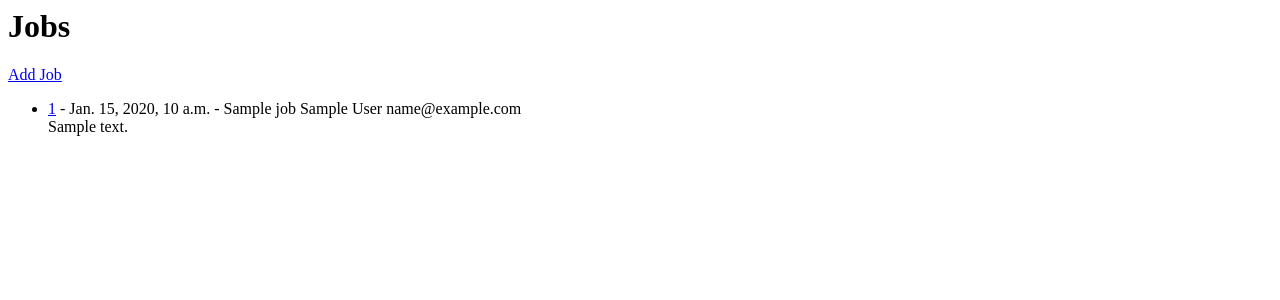
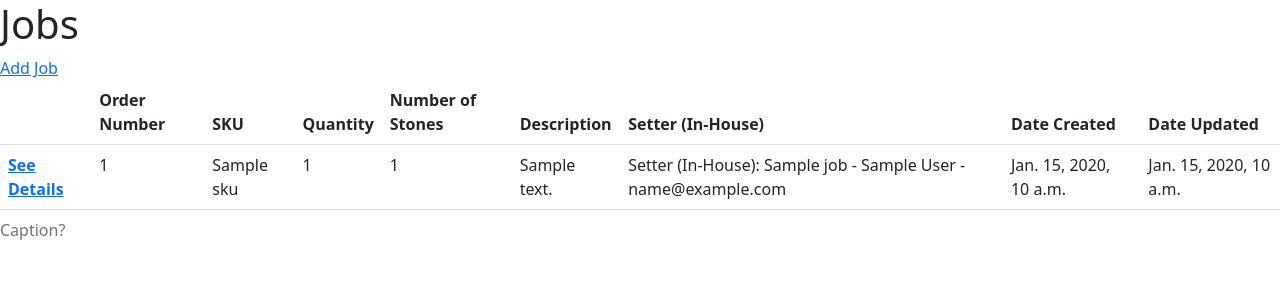
Before and after one commit to alba-molina-nyc/production_tracking_system, a Django app: template asystem/thetracker/templates/home.html in a window 1280 px wide. Shown: the top 300 px of the page. Run offline with Django 4.2, Linux system fonts and the light colour scheme; the template is opened without the code that fills it: most values are stand-ins (such as "Sample title", 1, 10 or a date in 2020).

Commit message:
uses bootstrap to fix the table of jobs a bit

```diff
--- a/asystem/thetracker/templates/add_job.html
+++ b/asystem/thetracker/templates/add_job.html
@@ -1,7 +1,11 @@
+{% extends 'base.html' %} {% block content %}
+
 <h1>Add Job</h1>
+<a href="{% url 'home'%}">Jobs List</a>
 
 <form method="POST">
     {% csrf_token %}
-    {{ form.as_p }}
+    {{ form.as_table }}
     <button>Add Job</button>
 </form>
+{% endblock %}
--- /dev/null
+++ b/asystem/thetracker/templates/base.html
@@ -0,0 +1,20 @@
+<!DOCTYPE html>
+<html lang="en">
+<head>
+    <meta charset="UTF-8">
+    <meta http-equiv="X-UA-Compatible" content="IE=edge">
+    <meta name="viewport" content="width=device-width, initial-scale=1.0">
+    <!-- Bootstrap CSS -->
+    <link rel="stylesheet" href="https://cdn.jsdelivr.net/npm/bootstrap@5.2.0-beta1/dist/css/bootstrap.min.css">
+    <title>Production Tracking System</title>
+</head>
+<body>
+
+    {% block content %}
+
+    {% endblock %}
+
+    <script src="https://cdn.jsdelivr.net/npm/bootstrap@5.2.0-beta1/dist/js/bootstrap.bundle.min.js"></script>
+
+</body>
+</html>
--- a/asystem/thetracker/templates/home.html
+++ b/asystem/thetracker/templates/home.html
@@ -1,15 +1,44 @@
+{% extends 'base.html' %} {% block content %}
 <h1>Jobs</h1>
-
 <a href="{% url 'add-job'%}">Add Job</a>
 
-<ul>
-{% for job in object_list %}
-<li>
-    <a href="{% url 'job-detail' job.pk %}">{{ job.order_num }}</a> - {{ job.created }} - {{ job.setter_name }} {{ job.setter_name.first_name }} {{ job.setter_name.last_name }} {{ job.setter_name.email }} <br/>
-    {{ job.description_text }}
-</li>
+
+<div class=".table-responsive{-sm|-md|-lg|-xl|-xxl}">
+  {% for job in object_list %}
+    <table class="table">
+        <caption>Caption?</caption>
+        <thead>
+
+            <tr>
+              <th scope="col"></th>
+              <th scope="col">Order Number</th>
+              <th scope="col">SKU</th>
+              <th scope="col">Quantity</th>
+              <th scope="col">Number of Stones</th>
+              <th scope="col">Description</th>
+              <th scope="col">Setter (In-House)</th>
+              <th scope="col">Date Created</th>
+              <th scope="col">Date Updated</th>
+            </tr>
+          </thead>
+
+        <tbody>
 
 
+          <tr>
 
-{% endfor %}
-</ul>
+              <th scope="row">      <a href="{% url 'job-detail' job.pk %}"> See Details</a>       </th>
+            <td>{{ job.order_num }}</td>
+            <td>{{ job.SKU }}</td>
+            <td>{{ job.num_item }}</td>
+            <td>{{ job.num_stones }}</td>
+            <td>{{ job.description_text }}</td>
+            <td>Setter (In-House): {{ job.setter_name }} - {{ job.setter_name.first_name }} {{ job.setter_name.last_name }} - {{ job.setter_name.email }}</td>
+            <td>{{ job.created }}</td>
+            <td>{{ job.updated }}</td>
+
+          </tr>
+        </tbody>
+    </table>
+  </div>
+  {% endfor %} {% endblock%}
--- a/asystem/thetracker/templates/job_details.html
+++ b/asystem/thetracker/templates/job_details.html
@@ -1,11 +1,14 @@
+{% extends 'base.html' %} {% block content %}
+
 <h1>Order Number: {{ job.order_num }}</h1>
 
 <small>SKU: {{ job.SKU }}</small>
 <small>Quantity: {{ job.num_item }}</small>
 <small>Number of Stones: {{ job.num_stones }}</small>
-<small>description: {{ job.description_text }}</small>
+<small>Description: {{ job.description_text }}</small>
 <small>Setter (In-House): {{ job.setter_name }} - {{ job.setter_name.first_name }} {{ job.setter_name.last_name }} - {{ job.setter_name.email }}</small>
 <small>Created: {{ job.created }}</small>
 <small>Updated: {{ job.updated }}</small>
 
 <a href="{% url 'home'%}">Back</a>
+{% endblock %}
```
Also changed, not shown: asystem/thetracker/todo.py (+6 -12 lines), asystem/db.sqlite3.
